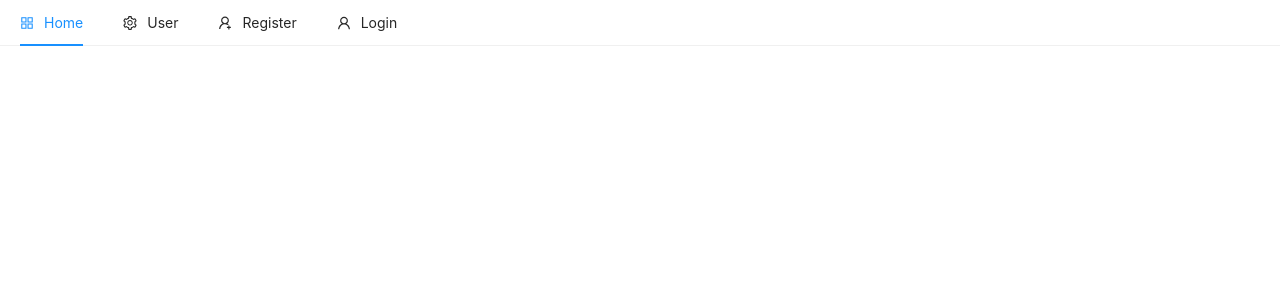
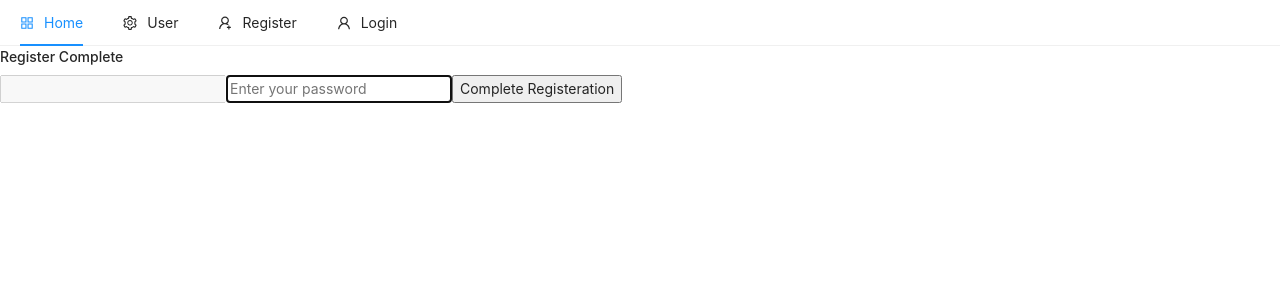
Before and after one commit to aksh1150/react-ecommerce, a React (Create React App) app in the folder client/: page /register/complete in a window 1280 px wide. Shown: the top 300 px of the page. Built offline with nearby package versions, Linux system fonts and the light colour scheme.

Commit message:
Add password link

```diff
--- a/client/src/App.js
+++ b/client/src/App.js
@@ -6,6 +6,7 @@ import Register from "./pages/auth/Register";
 import Home from "./pages/Home";
 
 import Header from "./components/nav/Header";
+import RegisterComplete from "./pages/auth/RegisterComplete";
 
 const App = () => {
   return (
@@ -15,6 +16,7 @@ const App = () => {
         <Route exact path="/" component={Home} />
         <Route exact path="/login" component={Login} />
         <Route exact path="/register" component={Register} />
+        <Route exact path="/register/complete" component={RegisterComplete} />
       </Switch>
     </>
   );
--- a/client/src/pages/auth/RegisterComplete.jsx
+++ b/client/src/pages/auth/RegisterComplete.jsx
@@ -1,10 +1,14 @@
-import React, { useState } from "react";
+import React, { useState, useEffect } from "react";
 import { auth } from "../../firebase";
 
 const RegisterComplete = ({ history }) => {
   const [email, setEmail] = useState("");
   const [isNoti, setNoti] = useState(false);
   const [password, setPassword] = useState("");
+
+  useEffect(() => {
+    setEmail(window.localStorage.getItem("emailForRegistration"));
+  }, []);
 
   const handleSubmit = async (e) => {
     e.preventDefault();
@@ -19,22 +23,24 @@ const RegisterComplete = ({ history }) => {
     // setEmail("");
   };
   const notiMessage = () => (
-    <div className="alert alert-success mt-4" role="alert">
+    <div className="alert alert-success mt-4 p-2" role="alert">
       Email sent to {email}. Click the link to complete your registration.
     </div>
   );
 
-  const registerForm = () => (
-    <form onSubmit={handleSubmit}>
+  const completeRegisterForm = () => (
+    <form onSubmit={handleSubmit} className="mt-4">
+      <input type="email" className="form-control" value={email} disabled />
       <input
-        type="email"
-        className="form-control"
-        value={email}
-        onChange={(e) => setEmail(e.target.value)}
+        type="password"
+        className="form-control mt-4 p-2"
+        value={password}
+        onChange={(e) => setPassword(e.target.value)}
+        placeholder="Enter your password"
         autoFocus
       />
       <button type="submit" className="btn btn-raised btn-primary mt-4">
-        Register
+        Complete Registeration
       </button>
       {isNoti ? notiMessage() : ""}
     </form>
@@ -44,8 +50,8 @@ const RegisterComplete = ({ history }) => {
     <div className="container p-4">
       <div className="row">
         <div className="col-md-6 offset-md-2">
-          <h4>Register</h4>
-          {registerForm()}
+          <h4>Register Complete</h4>
+          {completeRegisterForm()}
         </div>
       </div>
     </div>
```
